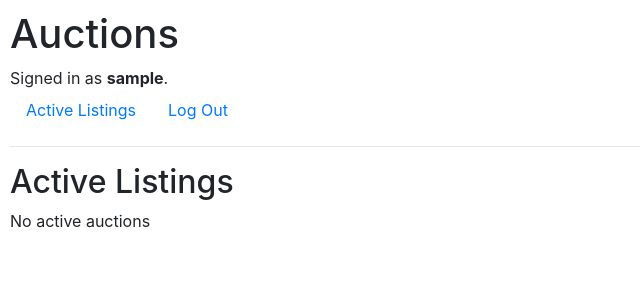
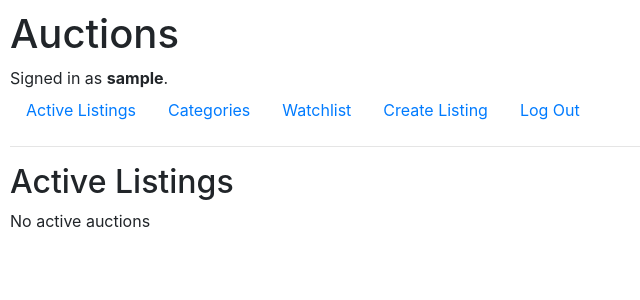
Before and after one commit to dinaSardina/cs50w_project2_commerce, a Django app: page / in a window 1280 px wide. Shown: the top 300 px of the page, without its empty margins (0-640 px from the left). Run offline with Django 3.2, Linux system fonts and the light colour scheme; the visitor is signed in with stand-in values (Sample User, id 1); data that the repository does not hold is empty; some libraries are stand-ins or nearby versions.

Commit message:
add creating listing page

```diff
--- a/auctions/templates/auctions/layout.html
+++ b/auctions/templates/auctions/layout.html
@@ -22,6 +22,15 @@
             </li>
             {% if user.is_authenticated %}
                 <li class="nav-item">
+                    <a class="nav-link" href="{% url 'index' %}">Categories</a>
+                </li>
+                <li class="nav-item">
+                    <a class="nav-link" href="{% url 'index' %}">Watchlist</a>
+                </li>
+                <li class="nav-item">
+                    <a class="nav-link" href="{% url 'create-listing' %}">Create Listing</a>
+                </li>
+                <li class="nav-item">
                     <a class="nav-link" href="{% url 'logout' %}">Log Out</a>
                 </li>
             {% else %}
--- a/auctions/urls.py
+++ b/auctions/urls.py
@@ -7,5 +7,6 @@ urlpatterns = [
     path("login", views.login_view, name="login"),
     path("logout", views.logout_view, name="logout"),
     path("register", views.register, name="register"),
-    path("auctions/<int:listing_id>", views.listing_page, name='listing-page')
+    path("auctions/<int:listing_id>", views.listing_page, name='listing-page'),
+    path("auctions/create", views.create_listing, name='create-listing'),
 ]
--- a/auctions/views.py
+++ b/auctions/views.py
@@ -3,8 +3,10 @@ from django.db import IntegrityError
 from django.http import HttpResponse, HttpResponseRedirect
 from django.shortcuts import render
 from django.urls import reverse
+from django.contrib.auth.decorators import login_required
 
 from .models import User, AuctionListing
+from .forms import CreateListingForm
 
 
 def index(request):
@@ -67,10 +69,32 @@ def register(request):
 
 def listing_page(request, listing_id):
     """
-    Model for particular auction listing page
+    View for particular auction listing page
     """
     listing = AuctionListing.objects.get(id=listing_id)
 
     return render(request, 'auctions/listing_page.html', {
         'listing': listing,
     })
+
+@login_required
+def create_listing(request):
+    """
+    View for create new listing
+    """
+    if request.method == "POST":
+
+        new_listing = AuctionListing.objects.create(
+            title=request.POST['title'],
+            description=request.POST['description'],
+            starting_bid=request.POST['starting_bid'],
+            seller=User.objects.get(username=request.user.username)
+        )
+
+        new_listing.save()
+
+        return HttpResponseRedirect(reverse('index'))
+
+    return render(request, 'auctions/create_listing.html', {
+        'form': CreateListingForm(),
+    })
```
Also changed, not shown: auctions/forms.py (added, +9 -0 lines), auctions/templates/auctions/create_listing.html (added, +14 -0 lines).
